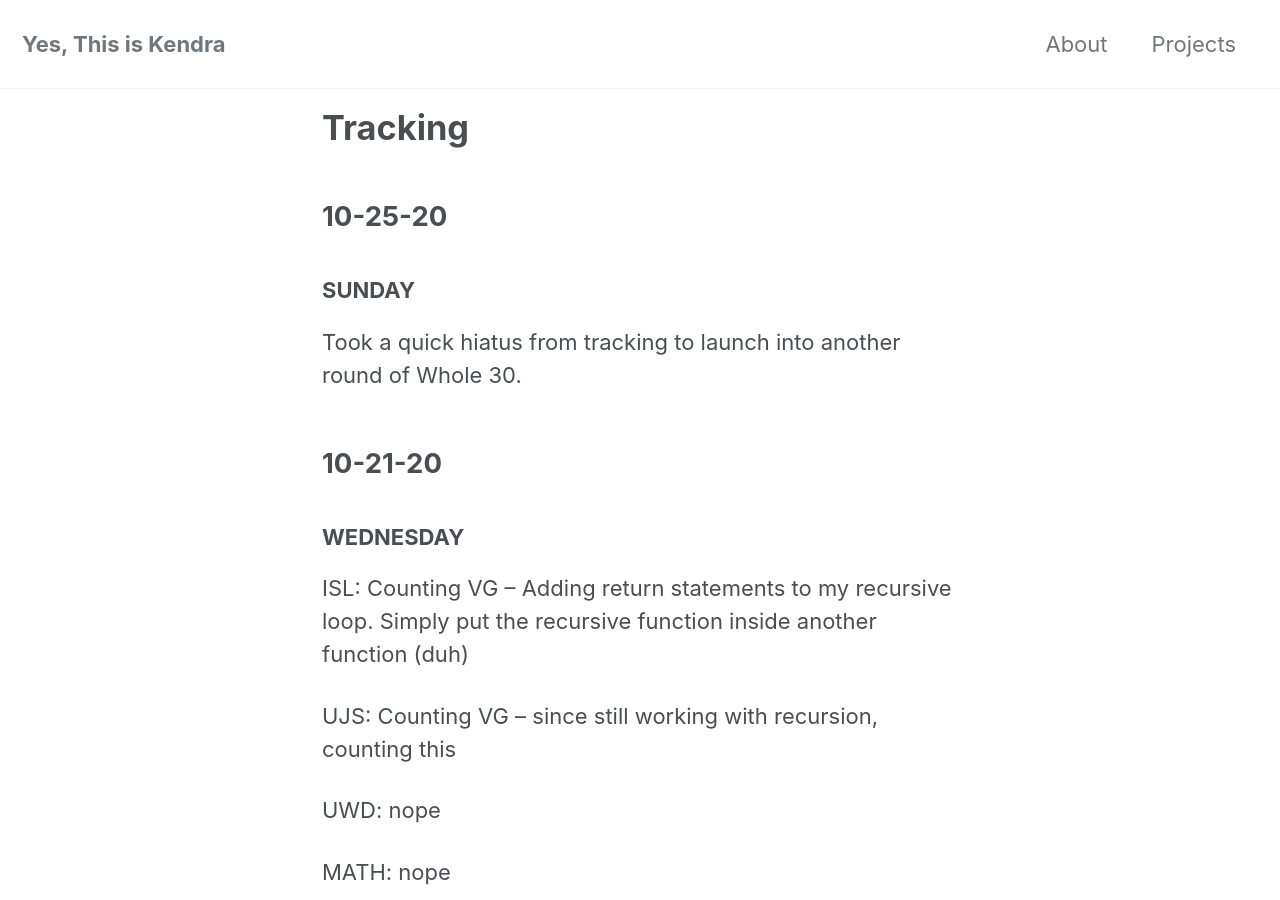
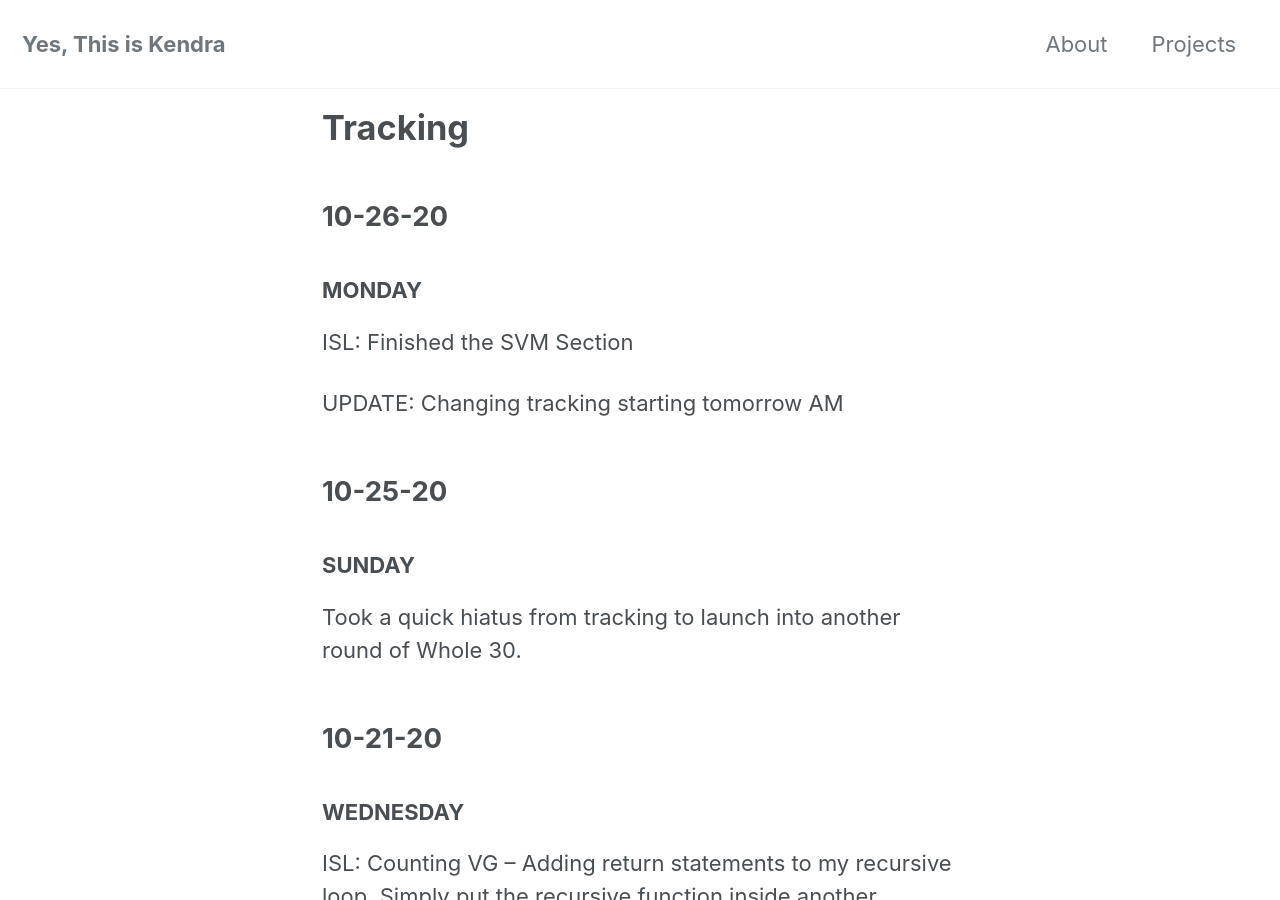
Before and after one commit to yesthisiskendra/yesthisiskendra.github.io, a Jekyll site: the page built from _pages/tracking.md, in a window 1280 px wide and 900 px high. Built offline with Jekyll 4.4.1, drawn with Linux system fonts in a browser that asks for light colours; cached includes are drawn as plain includes; nearby versions of some CDN libraries.

Commit message:
Add note to tracking

```diff
--- a/_pages/tracking.md
+++ b/_pages/tracking.md
@@ -3,6 +3,14 @@ layout: home
 title: "Tracking"
 permalink: /tracking/
 ---
+
+## 10-26-20
+
+### MONDAY
+
+ISL: Finished the SVM Section
+
+UPDATE: Changing tracking starting tomorrow AM
 
 ## 10-25-20
 
```
